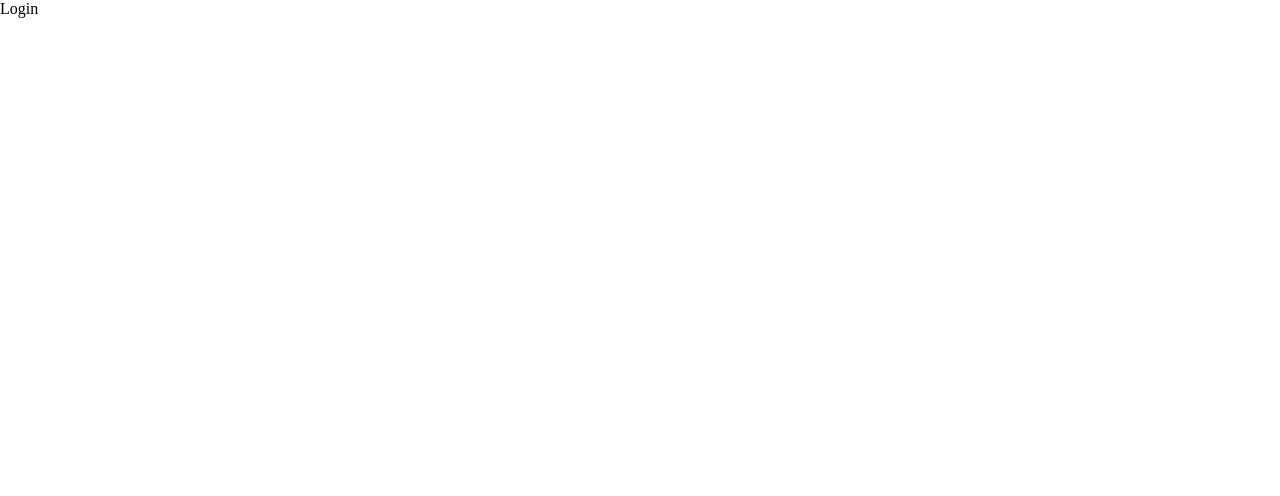
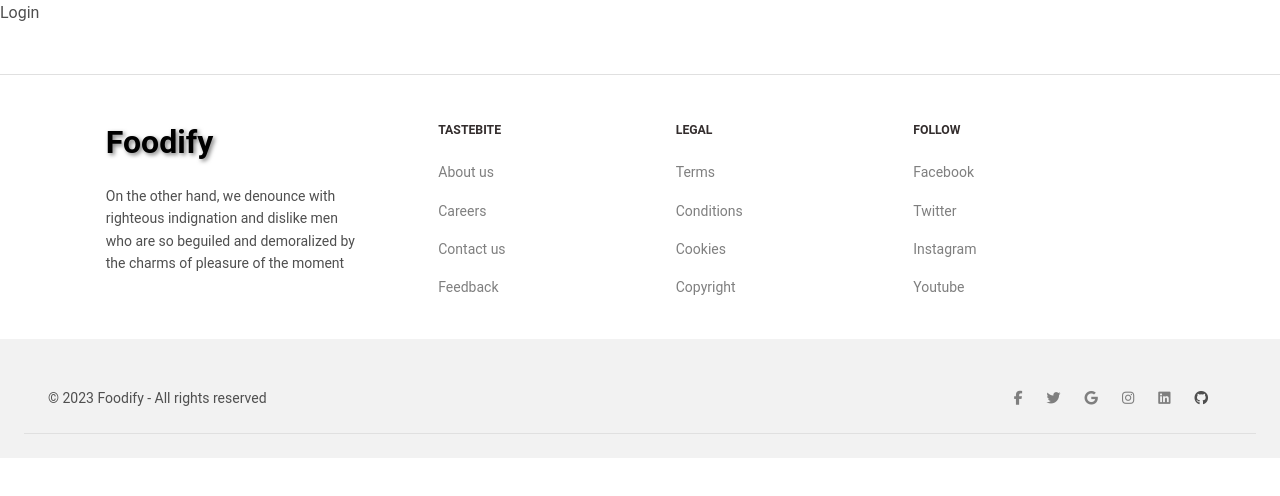
Before and after one commit to hiep464/foodify-itss2-fe, a React (Create React App) app: page / in a window 1280 px wide. Shown: the top 496 px of the page. Built offline with nearby package versions, Linux system fonts and the light colour scheme.

Commit message:
add-footer

```diff
--- a/package.json
+++ b/package.json
@@ -3,10 +3,13 @@
   "version": "0.1.0",
   "private": true,
   "dependencies": {
+    "@fortawesome/fontawesome-free": "^6.5.1",
     "@testing-library/jest-dom": "^5.16.5",
     "@testing-library/react": "^13.4.0",
     "@testing-library/user-event": "^13.5.0",
     "classnames": "^2.3.2",
+    "fortawesome": "^0.0.1-security",
+    "mdb-react-ui-kit": "^7.0.0",
     "normalize.css": "^8.0.1",
     "react": "^18.2.0",
     "react-dom": "^18.2.0",
--- /dev/null
+++ b/src/components/Footer/Footer.css
@@ -0,0 +1,8 @@
+.text-with-shadow {
+    text-shadow: 2px 2px 4px rgba(0, 0, 0, 0.5); /* Adjust values based on your preference */
+    font-size: 2rem;
+    color: black
+}
+.text-gray {
+    color: #7F7F7F;
+  }
--- /dev/null
+++ b/src/components/Footer/Footer.jsx
@@ -0,0 +1,124 @@
+// components/Footer/Footer.js
+
+import React from 'react';
+import { MDBFooter, MDBContainer, MDBRow, MDBCol, MDBIcon } from 'mdb-react-ui-kit';
+import './Footer.css';
+const Footer = () => {
+    return (
+        <MDBFooter bgColor='#F9F9F9' className='small text-center text-lg-start '>
+          <section className='d-flex justify-content-center justify-content-lg-between p-4 border-bottom'>
+          </section>
+
+          <section className=''>
+            <MDBContainer className='text-center text-md-start mt-5'>
+              <MDBRow className='mt-3'>
+                <MDBCol md="3" lg="4" xl="3" className='mx-auto mb-4'>
+                  <h6 className='text-with-shadow  fw-bold mb-4'>
+
+                  Foodify </h6>
+                  <p>
+                  On the other hand, we denounce with righteous indignation and dislike men who are so beguiled
+                  and demoralized by the charms of pleasure of the moment
+                  </p>
+                </MDBCol>
+
+                <MDBCol md="2" lg="2" xl="2" className='mx-auto mb-4'>
+                  <h6 className='text-dark small text-uppercase fw-bold mb-4'>Tastebite</h6>
+                  <p>
+                    <a href='/' className='text-gray'>
+                    About us
+                    </a>
+                  </p>
+                  <p>
+                    <a href='/' className='text-gray'>
+                    Careers
+                    </a>
+                  </p>
+                  <p>
+                    <a href='/' className='text-gray'>
+                    Contact us
+                    </a>
+                  </p>
+                  <p>
+                    <a href='/' className='text-gray'>
+                    Feedback
+                    </a>
+                  </p>
+                </MDBCol>
+
+                <MDBCol md="3" lg="2" xl="2" className='mx-auto mb-4'>
+                  <h6 className='text-dark small text-uppercase fw-bold mb-4'>Legal</h6>
+                  <p>
+                    <a href='/' className='text-gray '>
+                    Terms
+                    </a>
+                  </p>
+                  <p>
+                    <a href='/' className='text-gray '>
+                    Conditions
+                    </a>
+                  </p>
+                  <p>
+                    <a href='/' className='text-gray '>
+                    Cookies
+                    </a>
+                  </p>
+                  <p>
+                    <a href='/' className='text-gray '>
+                    Copyright
+                    </a>
+                  </p>
+                </MDBCol>
+
+                <MDBCol md="4" lg="3" xl="3" className='mx-auto mb-md-0 mb-4'>
+                  <h6 className='text-dark small text-uppercase fw-bold mb-4'>Follow</h6>
+                  <p className='text-gray'>
+
+                  Facebook                  </p>
+                  <p className='text-gray'>
+
+                  Twitter                  </p>
+                  <p className='text-gray'>
+                  Instagram                  </p>
+                  <p className='text-gray'>
+                  Youtube                  </p>
+                </MDBCol>
+              </MDBRow>
+            </MDBContainer>
+          </section>
+
+          <div className='text-center p-4' style={{ backgroundColor: 'rgba(0, 0, 0, 0.05)' }}>
+          <section className='d-flex justify-content-center justify-content-lg-between p-4 border-bottom'>
+
+            <div className='me-5 d-none d-lg-block'>
+              <span>© 2023 Foodify - All rights reserved</span>
+            </div>
+
+            <div>
+              <a href='/' className='me-4 text-gray'>
+                <MDBIcon fab icon="facebook-f" />
+              </a>
+              <a href='/' className='me-4 text-gray'>
+                <MDBIcon fab icon="twitter" />
+              </a>
+              <a href='/' className='me-4 text-gray'>
+                <MDBIcon fab icon="google" />
+              </a>
+              <a href='/' className='me-4 text-gray'>
+                <MDBIcon fab icon="instagram" />
+              </a>
+              <a href='/' className='me-4 text-gray'>
+                <MDBIcon fab icon="linkedin" />
+              </a>
+              <a href='/' className='me-4 text-reset'>
+                <MDBIcon fab icon="github" />
+              </a>
+            </div>
+          </section>
+          </div>
+        </MDBFooter>
+      );
+
+};
+
+export default Footer;
--- a/src/components/GlobalStyles/GlobalStyles.scss
+++ b/src/components/GlobalStyles/GlobalStyles.scss
@@ -1 +1,3 @@
 @import 'normalize.css';
+@import '~mdb-react-ui-kit/dist/css/mdb.min.css';
+@import '~@fortawesome/fontawesome-free/css/all.min.css';
--- a/src/layout/defaultLayout/DefaultLayout.jsx
+++ b/src/layout/defaultLayout/DefaultLayout.jsx
@@ -1,7 +1,11 @@
+import Footer from "../../components/Footer/Footer";
 
 function DefaultLayout({ children }) {
     return (
-        children
+    <div>
+      {children}
+      <Footer/>
+    </div>
     );
 }
 
--- a/src/routes/Routes.js
+++ b/src/routes/Routes.js
@@ -1,5 +1,6 @@
+import DefaultLayout from "../layout/defaultLayout/DefaultLayout"
 import Login from "../pages/login/Login"
 
 export const publicRoutes = [
-    {path: '/', element : Login},
+    {path: '/', element : Login, layout: DefaultLayout},
 ]
```
Also changed, not shown: 1 other file (tests, documents, lock files or other folders).
